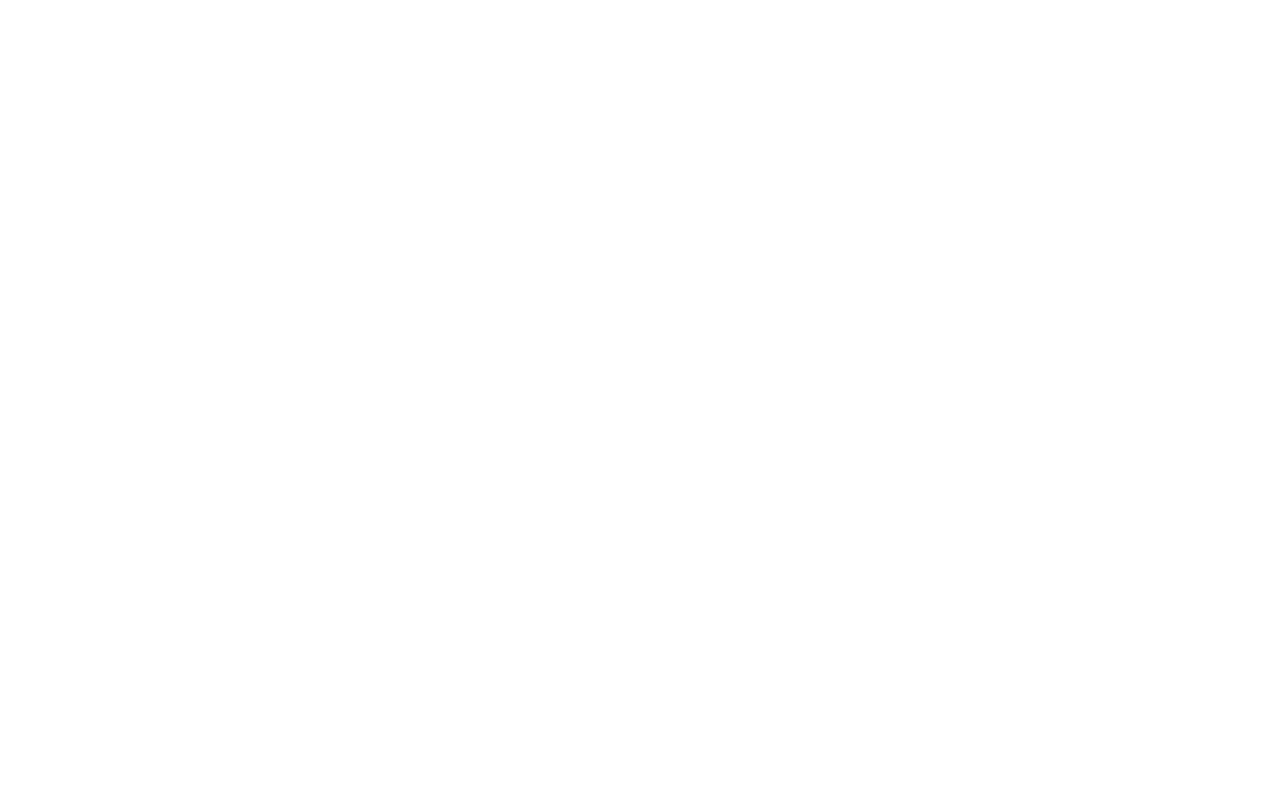
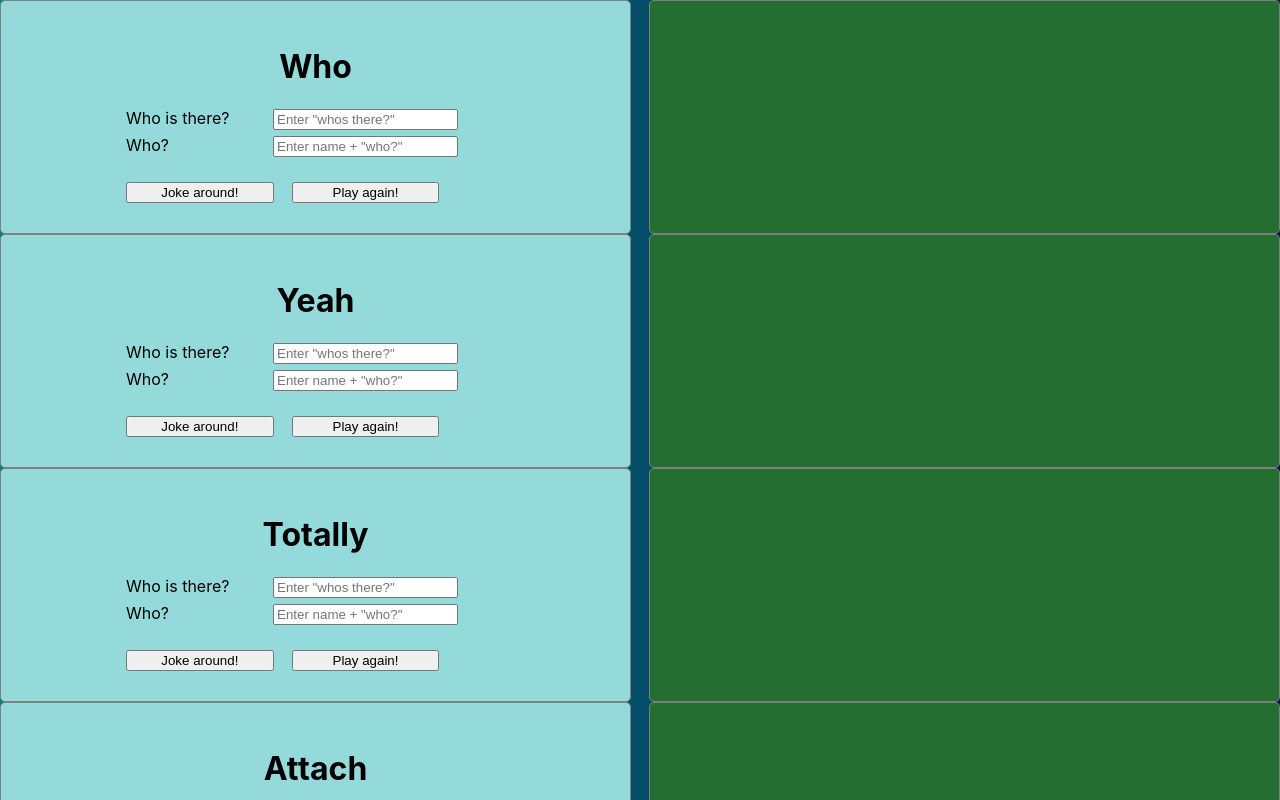
Before and after one commit to kylipoo/madmakers, a React (Create React App) app: page /jokes in a window 1280 px wide. Before the commit this address had no page. Shown: the top 800 px of the page. Built offline with nearby package versions, Linux system fonts and the light colour scheme.

Commit message:
Joke Component (Must change card component  /joke)

```diff
--- a/src/App.js
+++ b/src/App.js
@@ -2,6 +2,7 @@
 
 import Home from './routes/home/home.component';
 import MadLibsList from './components/madlibs-list/madlibs-list.component';
+import JokesList from './components/jokes-list/jokes-list.component';
 import './App.css';
 
 const App = () => {
@@ -9,6 +10,8 @@
     <Routes>
       <Route path='/' element={<Home/>} />
       <Route path='/madlibs' element={<MadLibsList/>} />
+      <Route path='/jokes' element={<JokesList/>} />
+
     </Routes>
   )
 };
--- a/src/components/card/card.component.jsx
+++ b/src/components/card/card.component.jsx
@@ -6,7 +6,7 @@
 
   return (
     <div className="card-container">
-      <Link to={`/madlibs`}>
+      <Link to={`/jokes`}>
         <img
           alt={`monster ${name}`}
           src={`https://robohash.org/${id}?set=set2&size=180x180`}
--- /dev/null
+++ b/src/components/jokes-list/jokeinputs.js
@@ -0,0 +1,72 @@
+export const jokesIn = [
+    {
+        id: 1,
+        name: "Who",
+        knock: [{
+            label: 'Who is there?',
+            placeholder: 'Enter "whos there?"',
+            value: ""
+        },
+        {
+            label: 'Who?',
+            placeholder: 'Enter name + "who?"',
+            value: ""
+        }]
+    },
+    {
+        id: 2,
+        name: "Yeah",
+        knock: [{
+            label: 'Who is there?',
+            placeholder: 'Enter "whos there?"',
+            value: ""
+        },
+        {
+            label: 'Who?',
+            placeholder: 'Enter name + "who?"',
+            value: ""
+        }]
+    },
+    {
+        id: 3,
+        name: "Totally",
+        knock: [{
+            label: 'Who is there?',
+            placeholder: 'Enter "whos there?"',
+            value: ""
+        },
+        {
+            label: 'Who?',
+            placeholder: 'Enter name + "who?"',
+            value: ""
+        }]
+    },
+    {
+        id: 4,
+        name: "Attach",
+        knock: [{
+            label: 'Who is there?',
+            placeholder: 'Enter "whos there?"',
+            value: ""
+        },
+        {
+            label: 'Who?',
+            placeholder: 'Enter name + "who?"',
+            value: ""
+        }]
+    },
+    {
+        id: 5,
+        name: "Thumb",
+        knock: [{
+            label: 'Who is there?',
+            placeholder: 'Enter "whos there?"',
+            value: ""
+        },
+        {
+            label: 'Who?',
+            placeholder: 'Enter name + "who?"',
+            value: ""
+        }]
+    },
+]
--- /dev/null
+++ b/src/components/jokes-list/jokes-list.component.jsx
@@ -0,0 +1,12 @@
+import Jokes from "../jokes/jokes.component";
+import { jokesIn } from "./jokeinputs";
+import "./jokes-list.styles.css";
+
+const JokesList = ({inputs}) => (
+    <div className='parent'>
+    {jokesIn.map((inputs) => {
+        return <Jokes key = {inputs.id} inputs = {inputs.knock} name ={inputs.name} id = {inputs.id}/>;
+    })}
+    </div>
+);
+export default JokesList;
--- /dev/null
+++ b/src/components/jokes-list/jokes-list.styles.css
@@ -0,0 +1,7 @@
+.parent {
+    display: grid;
+    grid-template-columns: repeat(2, 1fr);
+    grid-template-rows: 1fr;
+    grid-column-gap: 18px;
+    grid-row-gap: 0px;
+  }
--- /dev/null
+++ b/src/components/jokes/jokes.component.jsx
@@ -0,0 +1,55 @@
+import "./jokes.styles.css";
+import { useState } from "react";
+import Output from "./jokes.output.component";
+const Jokes = ({inputs, name, id}) => {
+    const [fields, setFields] = useState(inputs);
+    const [show, setShow] = useState(false);
+    const [word, setWord] = useState('');
+    const reset = () => {
+      for (let index = 0; index < fields.length; index++) {
+        let newArr = [...fields]; // copying the old datas array
+        newArr[index].value = '';
+      }
+      setShow(false);
+    };
+    const updateFieldChanged = index => e => {
+      let newArr = [...fields]; // copying the old datas array
+      newArr[index].value = e.target.value; // replace e.target.value with whatever you want to change it to
+      setFields(newArr);
+      setWord(e.target.value);
+    }
+    const onSubmitHandler = () => {
+      setWord(`Good job!`);
+      setShow(true);
+    }
+
+    return (
+      <>
+        <div className="jokes-container">
+          <h1> {name}</h1>
+          {fields.map((field, index) => {
+            return (
+              <div className="inputForm">
+                <div> {field.label} </div>
+                <div>
+                  <input
+                    placeholder={field.placeholder}
+                    onChange={updateFieldChanged(index)}
+                    value={field.value}
+                  />
+                </div>
+              </div>);
+          })}
+          <div className="actionButton">
+            <button onClick={onSubmitHandler}>{"Joke around!"} </button>
+            <button onClick={reset}>{"Play again!"}</button>
+          </div>
+        </div>
+        <div className="story-body">
+          {show && <Output fields={fields} id={id} word={word}/>}
+        </div>
+      </>
+    );
+  };
+
+  export default Jokes;
--- /dev/null
+++ b/src/components/jokes/jokes.output.component.jsx
@@ -0,0 +1,28 @@
+import "./jokes.styles.css"
+import story from "./jokes.output";
+import { useState, useEffect } from 'react';
+const Output = ({ fields, id, word}) => {
+  const [theRandomNumber, setTheRandomeNumber] = useState(1);
+  const [group, setGroup] = useState(1);
+  useEffect(() => {
+    setTheRandomeNumber(Math.floor(Math.random() * 500) + 1);
+    setGroup(Math.floor(Math.random() * 4) + 1);
+  }, []);
+  return (
+    <div  className="outputContainer">
+      <div dangerouslySetInnerHTML={{ __html: story(fields, id) }} />
+      <div>
+          <div className="word">{word}</div>
+          <div className="talking">
+           <img src='http://www.downloadclipart.net/medium/speech-bubble-png-file.png' alt="speech bubble" />
+           <img src={`https://robohash.org/${theRandomNumber}?set=set${group}&size=180x180`}  alt="robot"/>
+          </div>
+        {/* <div className="robot">
+          <img src={`https://robohash.org/${theRandomNumber}?set=set${group}&size=180x180`}  alt="robot"/>
+        </div> */}
+      </div>
+    </div>
+  );
+};
+
+export default Output;
--- /dev/null
+++ b/src/components/jokes/jokes.output.js
@@ -0,0 +1,23 @@
+const story = (fields, id) => {
+    let resp = "";
+    switch (id) {
+        case 1: resp = `Knock knock! <span>(${fields[0].value})</span>? Who!  <span>(${fields[1].value})</span>? You're not an owl.`;
+        break;
+
+        case 2: resp = `Knock knock! <span>(${fields[0].value})</span>? Yeah!  <span>(${fields[1].value})</span>? What are you so excited about today?`;
+        break;
+
+        case 3: resp = `Knock knock! <span>(${fields[0].value})</span>? Totally!  <span>(${fields[1].value})</span>? You like to yodel?`;
+        break;
+
+        case 4: resp = `Knock knock! <span>(${fields[0].value})</span>? Attach!  <span>(${fields[1].value})</span>? Bless you!`;
+        break;
+        case 5: resp = `Knock knock! <span>(${fields[0].value})</span>? Thumb!  <span>(${fields[1].value})</span>? Thumb people want to come inside!`;
+        break;
+        default:
+            break;
+    }
+    return resp;
+}
+
+export default story;
--- /dev/null
+++ b/src/components/jokes/jokes.styles.css
@@ -0,0 +1,75 @@
+
+.inputForm {
+    display: grid;
+    grid-template-columns: repeat(3, 2fr);
+    grid-template-rows: 10fr;
+    margin: 0px 0px 5px 100px;
+    text-align: left;
+  }
+
+  .actionButton {
+    display: grid;
+    grid-template-columns: repeat(3, 1fr);
+    margin: 20px 0px 5px 100px;
+    text-align: left;
+    grid-column-gap: 18px;
+  }
+
+  .story-body {
+    font-weight: 400;
+    color: white;
+    display: flex;
+    flex-direction: column;
+    background-color: #246e31;
+    border: 1px solid grey;
+    border-radius: 5px;
+    padding: 100px;
+    cursor: pointer;
+    -moz-osx-font-smoothing: grayscale;
+    backface-visibility: hidden;
+    transform: translateZ(0);
+    transition: transform 0.25s ease-out;
+  }
+
+  .story-body >div > div > span {
+      color: rgb(200, 255, 0);
+      font-weight: 800;
+  }
+  .outputContainer {
+    display: grid;
+    grid-template-columns: repeat(1, 1fr);
+    grid-template-rows: 1fr;
+    grid-column-gap: 18px;
+    grid-row-gap: 12px;
+  }
+  .robot {
+    position: relative;
+    height: 150px;
+    width: 150px;
+  }
+
+  .talking {
+    position: relative;
+  }
+  .word {
+    position: relative;
+    left: -80px;
+    bottom: -120px;
+    color:  rgb(200, 255, 0);
+    font-weight: 800;
+    font-size: x-large;
+  }
+
+  .jokes-container {
+    display: flex;
+    flex-direction: column;
+    background-color: #95dada;
+    border: 1px solid grey;
+    border-radius: 5px;
+    padding: 25px;
+    cursor: pointer;
+    -moz-osx-font-smoothing: grayscale;
+    backface-visibility: hidden;
+    transform: translateZ(0);
+    transition: transform 0.25s ease-out;
+  }
--- a/src/components/madlibs/madlibs.component.jsx
+++ b/src/components/madlibs/madlibs.component.jsx
@@ -41,7 +41,7 @@
             </div>);
         })}
         <div className="actionButton">
-          <button onClick={onSubmitHandler}>{"Go Mad!"} </button>
+          <button onClick={onSubmitHandler}>{"Go mad!"} </button>
           <button onClick={reset}>{"Play again!"}</button>
         </div>
       </div>
```
Also changed, not shown: src/components/jokes/joke.categories.js (deleted, +0 -13 lines), src/components/jokes/joke.component.jsx (deleted, +0 -36 lines).
